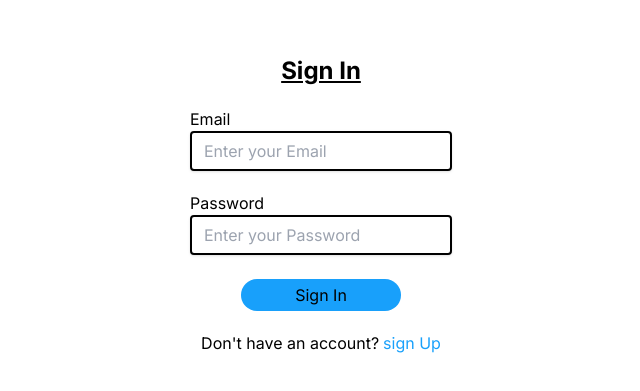
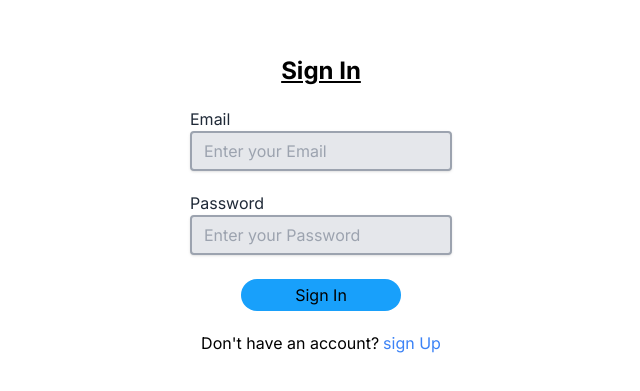
Before and after one commit to Shuheitkhs/teamsdev_16_2, a Next.js app: page /sign_in in a window 1280 px wide. Shown: the part 205-596 px from the top of the page, without its empty margins (319-959 px from the left). Built offline with nearby package versions, Linux system fonts and the light colour scheme; no server answers.

Commit message:
🎨 tailwindの設定とスタイリングの微調整

```diff
--- a/app/components/atom/Button.tsx
+++ b/app/components/atom/Button.tsx
@@ -35,34 +35,34 @@ const Button: React.FC<ButtonProps> = ({
   let bgColorClass = "";
   switch (bgColor) {
     case "blue":
-      bgColorClass = "bg-blue";
+      bgColorClass = "bg-bblue";
       break;
     case "black":
-      bgColorClass = "bg-black";
+      bgColorClass = "bg-bblack";
       break;
     case "red":
-      bgColorClass = "bg-red";
+      bgColorClass = "bg-bred";
       break;
     case "gray":
-      bgColorClass = "bg-gray";
+      bgColorClass = "bg-bgray";
       break;
     case "white":
-      bgColorClass = "bg-white";
+      bgColorClass = "bg-bwhite";
       break;
     default:
-      bgColorClass = "bg-black";
+      bgColorClass = "bg-bblack";
   }
 
   let textColorClass = "";
   switch (textColor) {
     case "black":
-      textColorClass = "text-black";
+      textColorClass = "text-bblack";
       break;
     case "white":
-      textColorClass = "text-white";
+      textColorClass = "text-bwhite";
       break;
     default:
-      textColorClass = "white";
+      textColorClass = "bwhite";
   }
 
   let roundedClass = "";
--- a/app/sign_in/page.tsx
+++ b/app/sign_in/page.tsx
@@ -80,7 +80,7 @@ const SignIn = () => {
       <div className="flex items-center mt-4">
         <span>Don&apos;t have an account?</span>
         <Link href="/sign_up">
-          <span className="text-blue ml-1 hover:border-b-2 hover:text-sky-700">
+          <span className="text-blue-500 ml-1 hover:border-b-2 border-blue-700 hover:text-blue-700">
             sign Up
           </span>
         </Link>
--- a/tailwind.config.js
+++ b/tailwind.config.js
@@ -9,11 +9,11 @@ module.exports = {
     extend: {
       colors: {
         //カラーでWF上の色を呼び出しやすく設定
-        blue: "#18A0FB",
-        black: "#383838",
-        red: "#FF3131",
-        gray: "#C9C9C9",
-        white: "#FFFFFF",
+        bblue: "#18A0FB",
+        bblack: "#383838",
+        bred: "#FF3131",
+        bgray: "#C9C9C9",
+        bwhite: "#FFFFFF",
         // 必要なら便宜設定できるように用意
         background: "var(--background)",
         foreground: "var(--foreground)",
```
